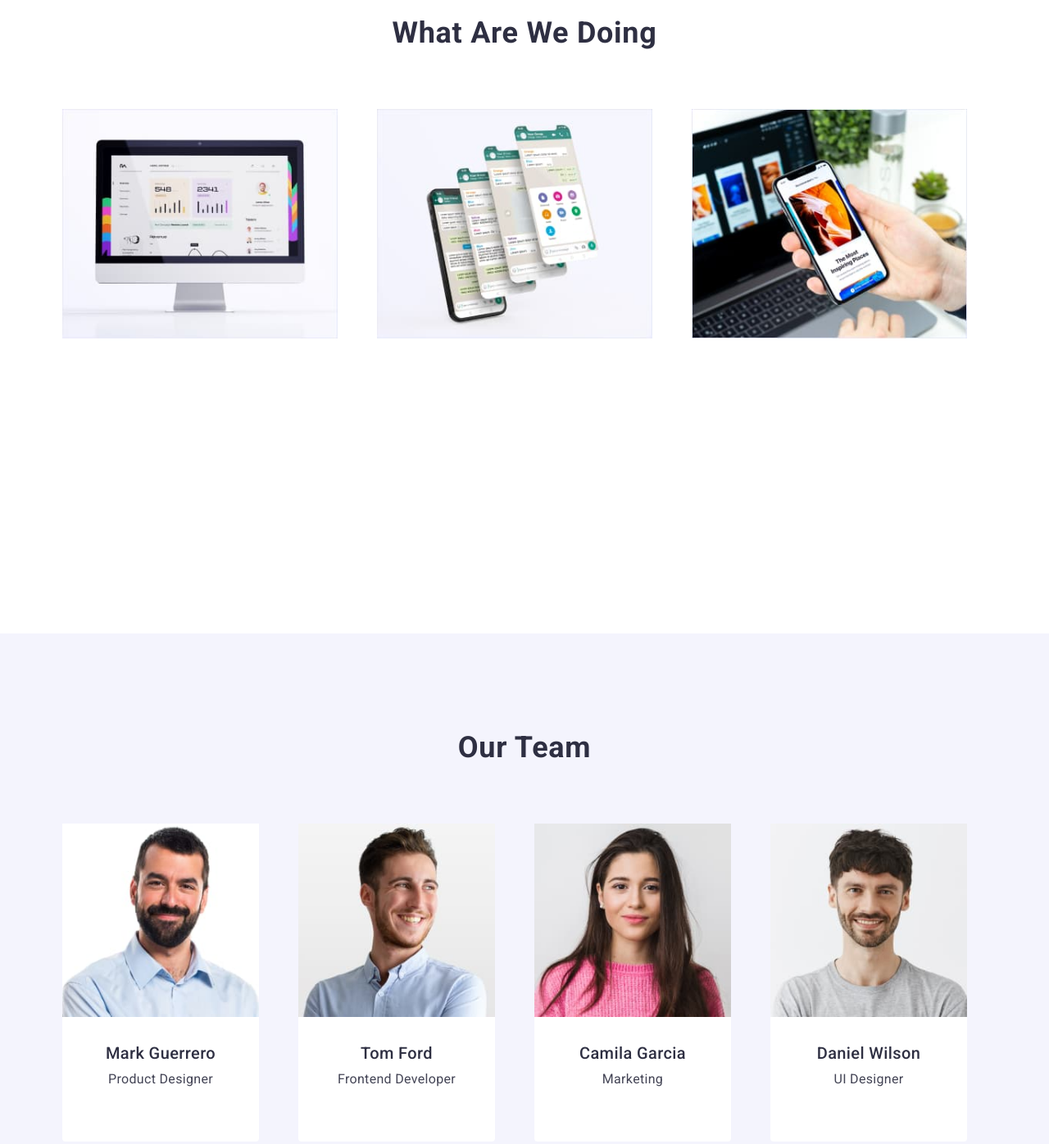
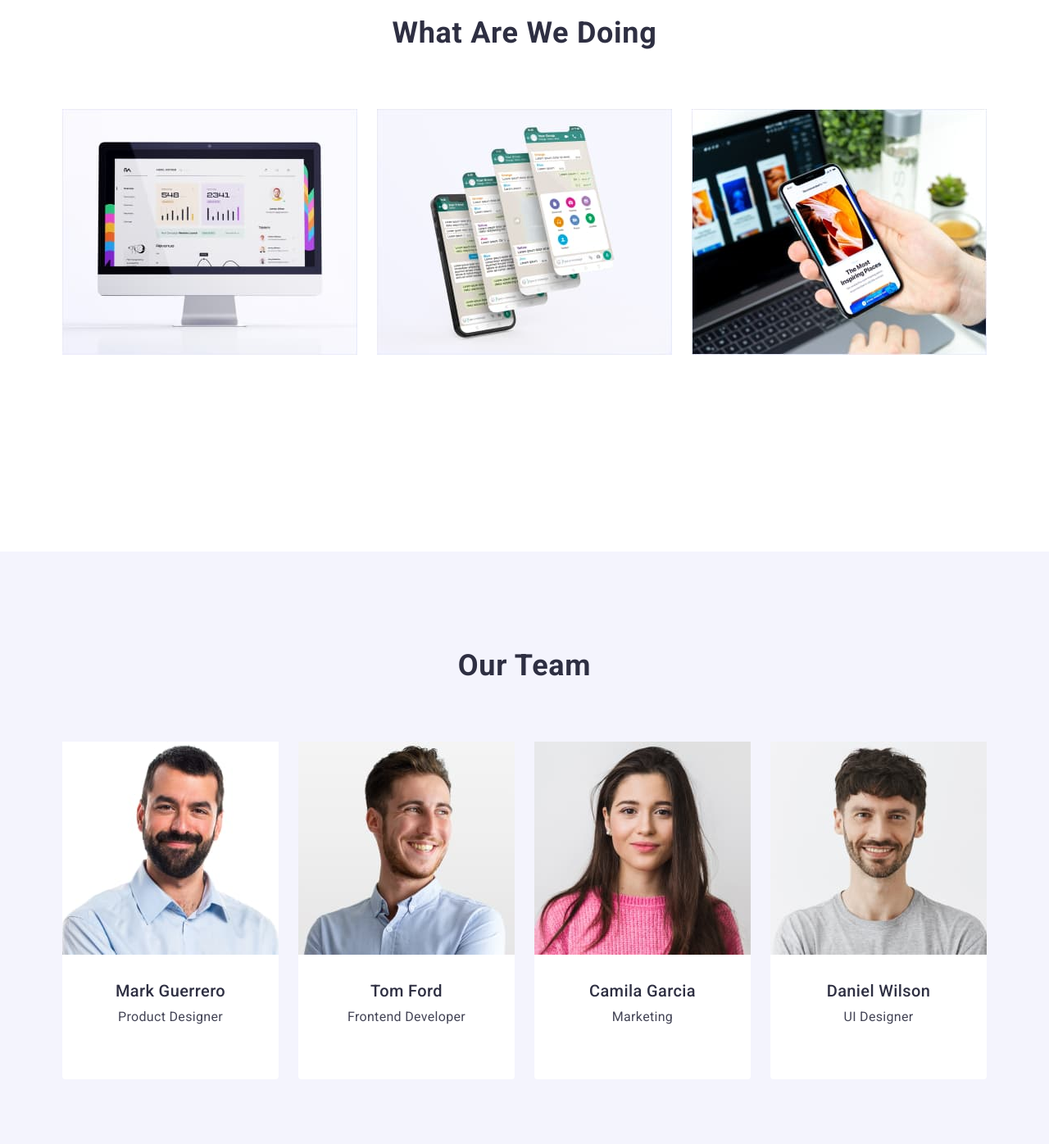
Before and after one commit to KaterynaMishchuk12/goit-markup-hw-03, a plain HTML site: page index.html in a window 1280 px wide. Shown: the part 1140-2536 px from the top of the page at 82% size. Drawn offline with nearby package versions, Linux system fonts and the light colour scheme.

Commit message:
corrected after slack mentor answer

```diff
--- a/css/styles.css
+++ b/css/styles.css
@@ -187,9 +187,7 @@ link .nav-link{list-style: none;
         margin-bottom: 120px;
         gap:24px;}
 
-.image-list-item{margin-right: 24px;
-    margin-bottom: 120px;
-    width: calc((100% - 48px) /3);}
+.image-list-item{width: calc((100% - 48px) /3);}
 
 .section-four{
     background-color: var(--cloud);
@@ -221,17 +219,15 @@ link .nav-link{list-style: none;
     .portfolio-section{padding-top: 96px;
         padding-bottom: 120px;}
 
-    .portfolio-section .list{
+.portfolio-section .list{
         display:flex;
         flex-wrap: wrap;
         gap: 24px;
         row-gap: 48px;
         justify-content: center;
-        padding-top: 96px;
-        padding-bottom: 120px;
-        }
+        margin-bottom: 72px;}
 
-    .portfolio-button{color: var(--iris);
+.portfolio-button{color: var(--iris);
         text-align: center;
         font-family: inherit;
         font-size: 16px;
@@ -246,13 +242,13 @@ link .nav-link{list-style: none;
         border: 1px solid var(--cornflower);
     }
 
-    .portfolio-button:hover,
-    .portfolio-button:focus{
+.portfolio-button:hover,
+.portfolio-button:focus{
     background-color:var(--ocean);
     color: var(--white);
     border: 1px solid transparent;}
 
-    .portfolio-button:active{background-color: var(--ocean);
+.portfolio-button:active{background-color: var(--ocean);
         color: var(--white);}
 
 .list-title{color: var(--navyblue);
@@ -267,8 +263,6 @@ line-height: 1.5;
 letter-spacing: 0.02em;}
 
 .hero-list-item{background-color: var(--white);
-    margin-right: 24px;
-    margin-bottom: 120px;
     border-radius: 0px 0px 4px 4px;
     width: calc((100% - 72px) /4);
 }
```
